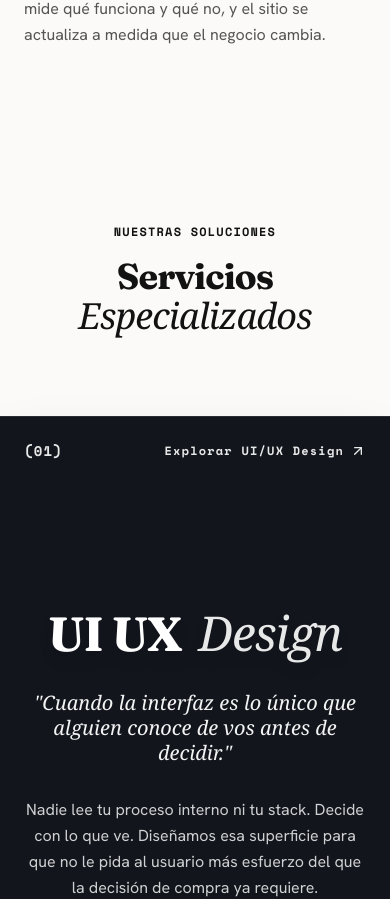
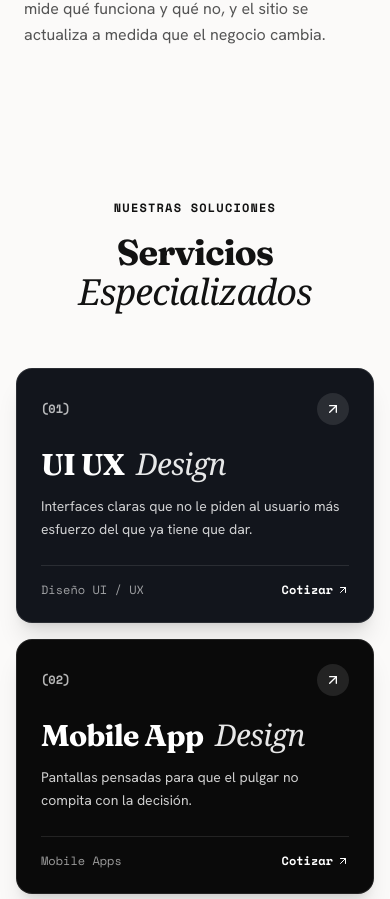
Before and after one commit to nadiaescobbb/tramastudio, a React (Vite) app: page / in a window 390 px wide. Shown: the part 4591-5490 px from the top of the page. Built offline with nearby package versions, Linux system fonts and the light colour scheme; the HTML template or start-up script is replaced by a standard one.

Commit message:
feat: implementa layout compacto y copy de una linea para mobile en Servicios

```diff
--- a/src/components/ServicesStack.tsx
+++ b/src/components/ServicesStack.tsx
@@ -11,6 +11,7 @@ interface ServiceItem {
   ctaText: string;
   tagline: string;
   description: string;
+  mobileDescription: string;
 }
 
 const services: ServiceItem[] = [
@@ -25,6 +26,7 @@ const services: ServiceItem[] = [
     tagline: "Cuando la interfaz es lo único que alguien conoce de vos antes de decidir.",
     description:
       "Nadie lee tu proceso interno ni tu stack. Decide con lo que ve. Diseñamos esa superficie para que no le pida al usuario más esfuerzo del que la decisión de compra ya requiere.",
+    mobileDescription: "Interfaces claras que no le piden al usuario más esfuerzo del que ya tiene que dar.",
   },
   {
     number: "(02)",
@@ -37,6 +39,7 @@ const services: ServiceItem[] = [
     tagline: "El pulgar no perdona lo que el mouse disimula.",
     description:
       "En mobile no hay margen para que la interfaz distraiga. Cada pantalla se construye para que interactuar no compita con decidir.",
+    mobileDescription: "Pantallas pensadas para que el pulgar no compita con la decisión.",
   },
   {
     number: "(03)",
@@ -49,6 +52,7 @@ const services: ServiceItem[] = [
     tagline: "Antes de construir todo, hay que saber si hace falta construir algo.",
     description:
       "Un MVP no es una versión chica del producto final: es la pregunta más barata que podés hacerle a un usuario real. Lo armamos para validar la decisión de negocio, no para impresionar.",
+    mobileDescription: "La versión más barata de validar si vale la pena construir el resto.",
   },
   {
     number: "(04)",
@@ -61,6 +65,7 @@ const services: ServiceItem[] = [
     tagline: "Lo que no se ve también decide si el negocio funciona.",
     description:
       "Un frontend prolijo sobre una base frágil se nota tarde — cuando el negocio ya depende de él. Construimos la base para que sostenga la decisión, no solo la pantalla.",
+    mobileDescription: "La base técnica que sostiene la decisión, no solo la pantalla.",
   },
   {
     number: "(05)",
@@ -73,6 +78,7 @@ const services: ServiceItem[] = [
     tagline: "Cuando el problema no entra en una plantilla, tampoco debería entrar la solución.",
     description:
       "Hay negocios cuyo proceso interno es la ventaja competitiva. Ahí no vendemos una plantilla con tu logo — construimos la herramienta a la medida de cómo tu negocio realmente decide y opera.",
+    mobileDescription: "Herramientas a medida cuando el negocio no entra en una plantilla.",
   },
 ];
 
@@ -80,7 +86,7 @@ export function ServicesStack() {
   return (
     <section className="relative bg-background" id="servicios">
       {/* Section Header */}
-      <div className="py-20 bg-background text-center container-trama px-6 md:px-12 lg:px-16">
+      <div className="py-14 md:py-20 bg-background text-center container-trama px-6 md:px-12 lg:px-16">
         <span className="font-mono text-xs font-semibold uppercase tracking-widest text-[hsl(var(--accent))] mb-4 block">
           Nuestras Soluciones
         </span>
@@ -89,8 +95,51 @@ export function ServicesStack() {
         </h2>
       </div>
 
-      {/* Sticky Stacked Cards Container */}
-      <div className="relative">
+      {/* Mobile Stack Layout (Visible on Mobile only: block md:hidden) */}
+      <div className="block md:hidden space-y-4 px-4 pb-12">
+        {services.map((service) => (
+          <a
+            key={`mobile-${service.number}`}
+            href={waLink(`Hola, quiero consultar sobre el servicio de ${service.category}.`)}
+            target="_blank"
+            rel="noopener noreferrer"
+            className={`block w-full ${service.bgColor} ${service.textColor} rounded-2xl p-6 border border-white/10 shadow-xl relative overflow-hidden group transition-transform active:scale-[0.98]`}
+          >
+            {/* Top Bar: Number & Arrow */}
+            <div className="flex items-center justify-between font-mono text-xs text-white/70 mb-5">
+              <span className="font-bold">{service.number}</span>
+              <div className="w-8 h-8 rounded-full bg-white/10 flex items-center justify-center group-hover:bg-white/20 transition-colors">
+                <ArrowUpRight className="w-4 h-4 text-white transition-transform group-hover:translate-x-0.5 group-hover:-translate-y-0.5" />
+              </div>
+            </div>
+
+            {/* Main Title */}
+            <h3 className="font-heading text-3xl font-bold tracking-tight text-white mb-3 leading-tight">
+              {service.titleBold}
+              <span className="font-serif italic font-normal text-white/90 ml-1.5">
+                {service.titleItalic}
+              </span>
+            </h3>
+
+            {/* Mobile Single-Line Copy */}
+            <p className="text-white/80 font-sans text-sm leading-relaxed mb-6">
+              {service.mobileDescription}
+            </p>
+
+            {/* Footer Bar */}
+            <div className="flex items-center justify-between pt-4 border-t border-white/10 font-mono text-xs text-white/60">
+              <span>{service.category}</span>
+              <span className="text-white font-semibold flex items-center gap-1 group-hover:underline">
+                <span>Cotizar</span>
+                <ArrowUpRight className="w-3 h-3" />
+              </span>
+            </div>
+          </a>
+        ))}
+      </div>
+
+      {/* Desktop Sticky Stacked Cards Container (Visible on Tablet/Desktop: hidden md:block) */}
+      <div className="hidden md:block relative">
         {services.map((service, index) => (
           <div
             key={service.number}
```
